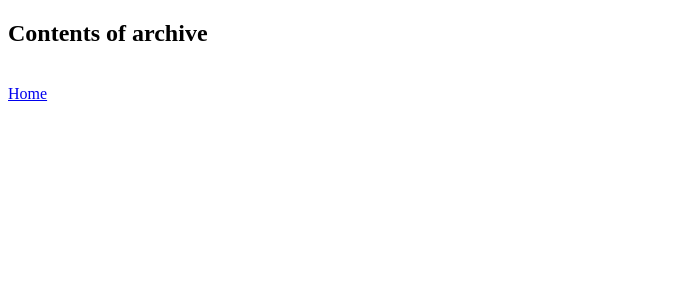
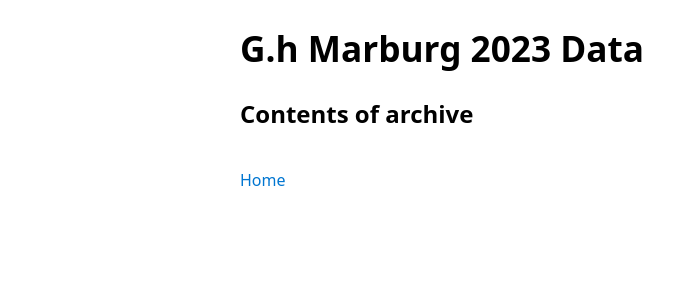
Before and after one commit to globaldothealth/marburg, a Flask app: page /archive in a window 1280 px wide. Shown: the top 300 px of the page, without its empty margins (0-696 px from the left). Run offline with Flask 2, Linux system fonts and the light colour scheme; data that the repository does not hold is empty.

Commit message:
s3_ui: use water.css and G.h icons

```diff
--- a/s3_ui/templates/folder.html
+++ b/s3_ui/templates/folder.html
@@ -3,18 +3,26 @@
 
 <head>
     <meta charset="UTF-8">
-    <title>Marburg 2023 Data Files</title>
+    <meta name="viewport" content="width=device-width, initial-scale=1">
+    <title>Marburg 2023 Data</title>
+    <link rel="stylesheet" href="https://cdn.jsdelivr.net/npm/water.css@2/out/water.css">
+    <link rel="shortcut icon" type="image/x-icon"
+        href="https://global.health/wp-content/uploads/2020/10/gs-favicon-green.png">
+    <link rel="apple-touch-icon" href="https://global.health/wp-content/uploads/2020/10/gs-favicon-green.png">
 </head>
 
 <body>
     <div>
+        <h1>G.h Marburg 2023 Data</h1>
         <h2>Contents of {{ folder }}</h2>
     </div>
-    {% for f in files %}
-    <div>
-        <a href="{{ url_for('get_presigned_url', folder=folder, file_name=f) }}">{{ f }}</a>
-    </div>
-    {% endfor %}
+    <ul>
+        {% for f in files %}
+        <li>
+            <a href="{{ url_for('get_presigned_url', folder=folder, file_name=f) }}">{{ f }}</a>
+        </li>
+        {% endfor %}
+    </ul>
     <br>
     <div>
         <a href="{{ url_for('home') }}">Home</a>
```
Also changed, not shown: s3_ui/templates/index.html (+14 -6 lines).
